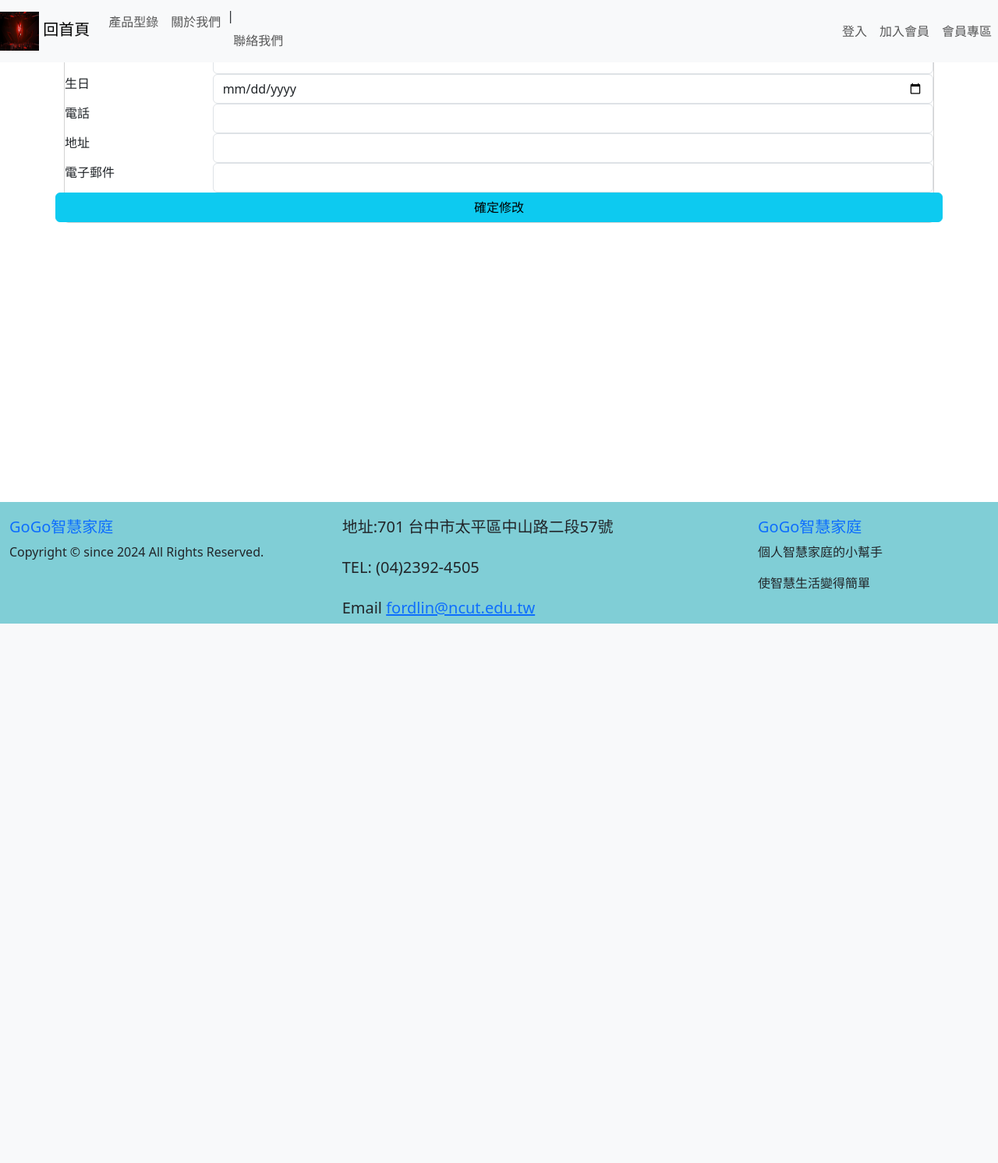
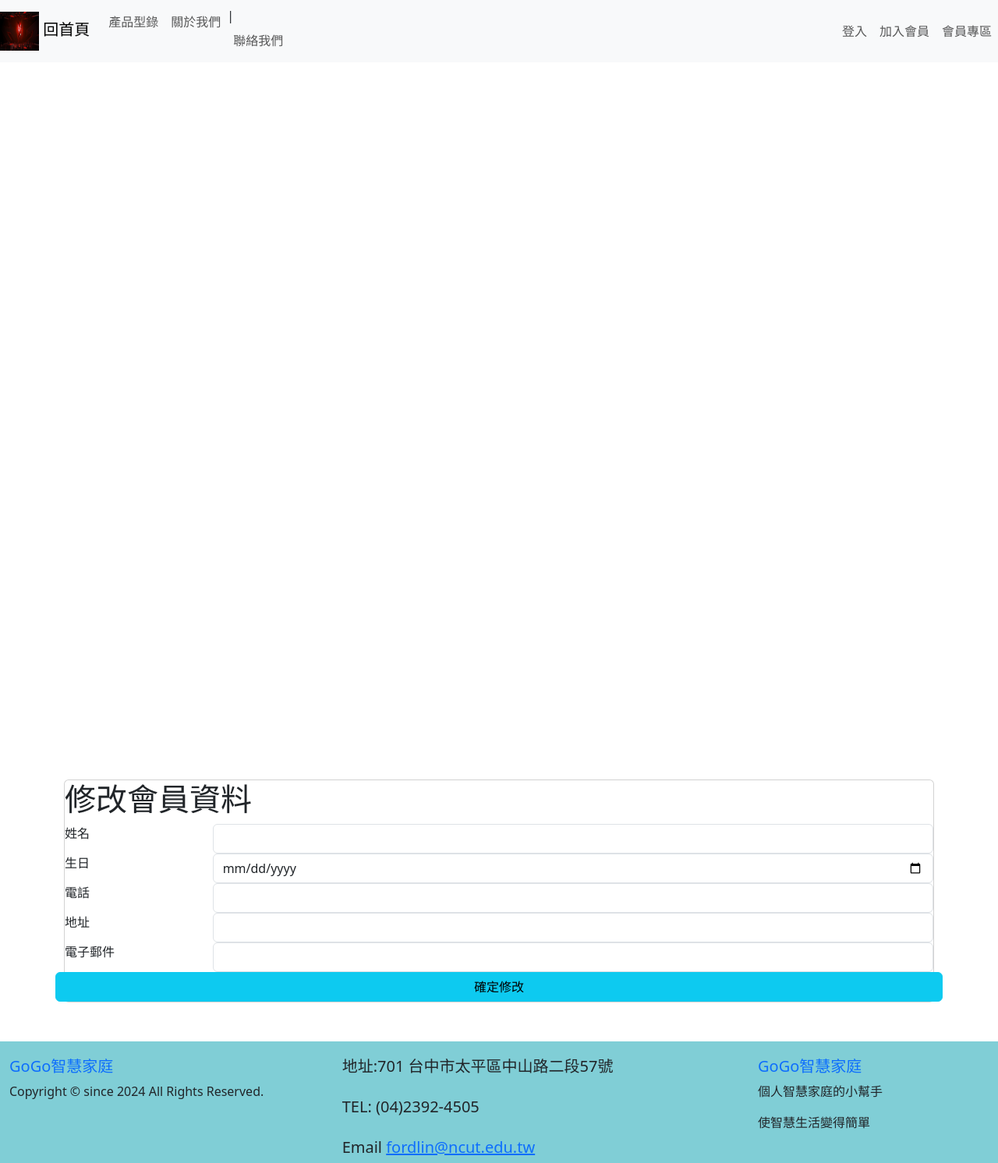
Before and after one commit to 3B032049/cloudwork5, a Flask app: template templates/member/memberprofile.html in a window 1280 px wide. Shown: the whole page at 78% size. Before the commit the page ends 800 px from the top, so only its background shows below. Run offline with Flask 3, Linux system fonts and the light colour scheme; the template is opened without the code that fills it, so the values that code supplies are empty; some libraries are stand-ins or nearby versions.

Commit message:
.container  .card

```diff
--- a/templates/member/memberprofile.html
+++ b/templates/member/memberprofile.html
@@ -2,8 +2,8 @@
 {% block title %}GoGo智慧家庭-修改會員資料{% endblock title %}
 {% block style %}
 <style>
-    .container.card{
-        margin-top: 100px;
+    .container  .card{
+        margin-top: 1000px;
     }
 </style>
 {% endblock %}
```
